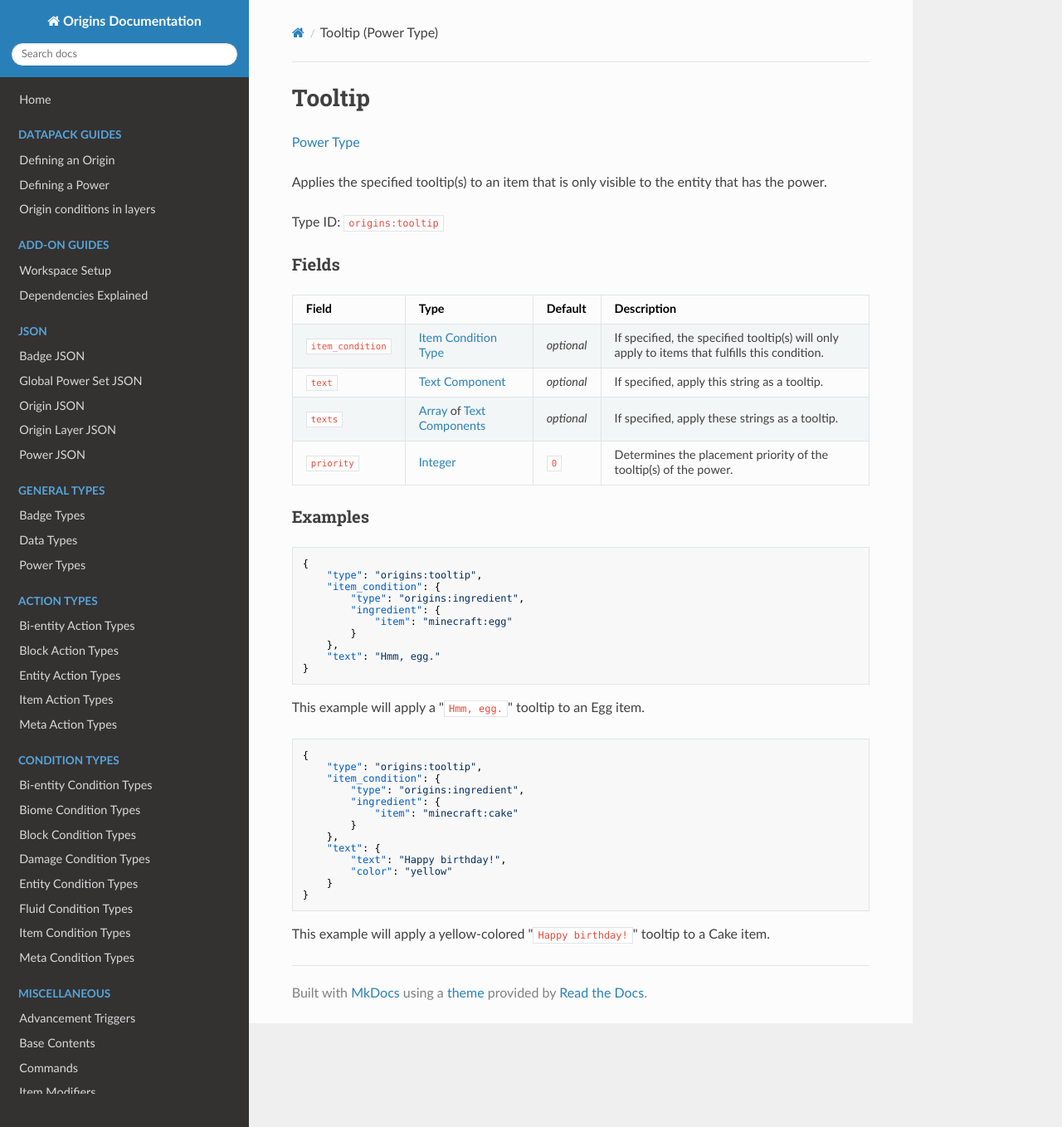
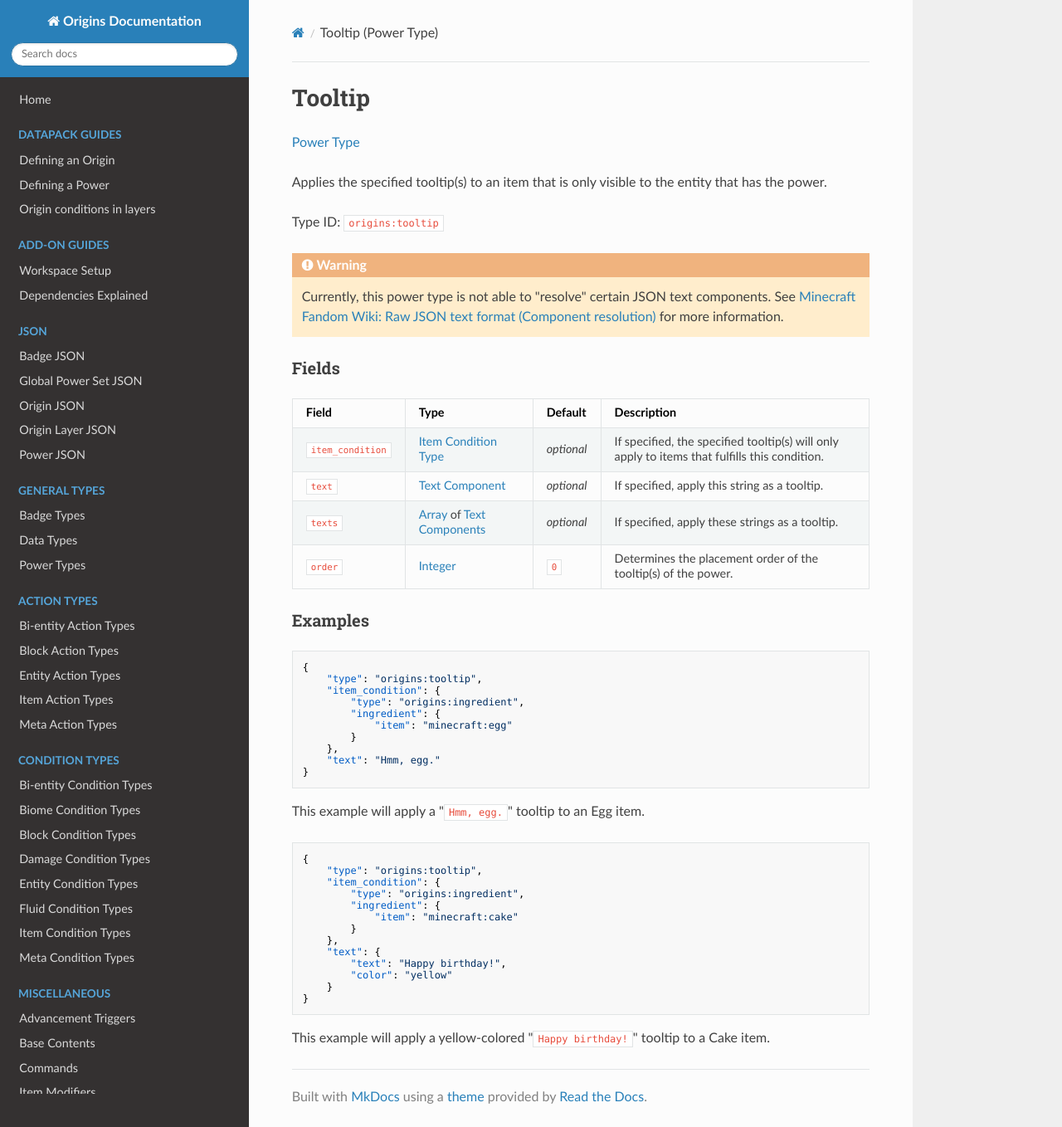
Before and after one commit to apace100/origins-docs, an MkDocs documentation site: the page built from docs/types/power_types/tooltip.md, in a window 1280 px wide and 1358 px high. Shown: the whole window at 83% size. Built offline with MkDocs 1.6.1, drawn with Linux system fonts in a browser that asks for light colours; nearby versions of some CDN libraries.

Commit message:
Updated `tooltip.md` (Power Type) + Added a note regarding resolving certain JSON text components * Replaced `priority` field with `order` (oops)

```diff
--- a/docs/types/power_types/tooltip.md
+++ b/docs/types/power_types/tooltip.md
@@ -12,6 +12,11 @@ Applies the specified tooltip(s) to an item that is only visible to the entity t
 Type ID: `origins:tooltip`
 
 
+!!! warning
+
+    Currently, this power type is not able to "resolve" certain JSON text components. See [Minecraft Fandom Wiki: Raw JSON text format (Component resolution)](https://minecraft.fandom.com/wiki/Raw_JSON_text_format#Component_resolution) for more information.
+
+
 ### Fields
 
 Field | Type | Default | Description
@@ -19,7 +24,7 @@ Field | Type | Default | Description
 `item_condition` | [Item Condition Type](../item_condition_types.md) | _optional_ | If specified, the specified tooltip(s) will only apply to items that fulfills this condition.
 `text` | [Text Component](../data_types/text_component.md) | _optional_ | If specified, apply this string as a tooltip.
 `texts` | [Array](../data_types/array.md) of [Text Components](../data_types/text_component.md) | _optional_ | If specified, apply these strings as a tooltip.
-`priority` | [Integer](../data_types/integer.md) | `0` | Determines the placement priority of the tooltip(s) of the power.
+`order` | [Integer](../data_types/integer.md) | `0` | Determines the placement order of the tooltip(s) of the power.
 
 
 ### Examples
```
